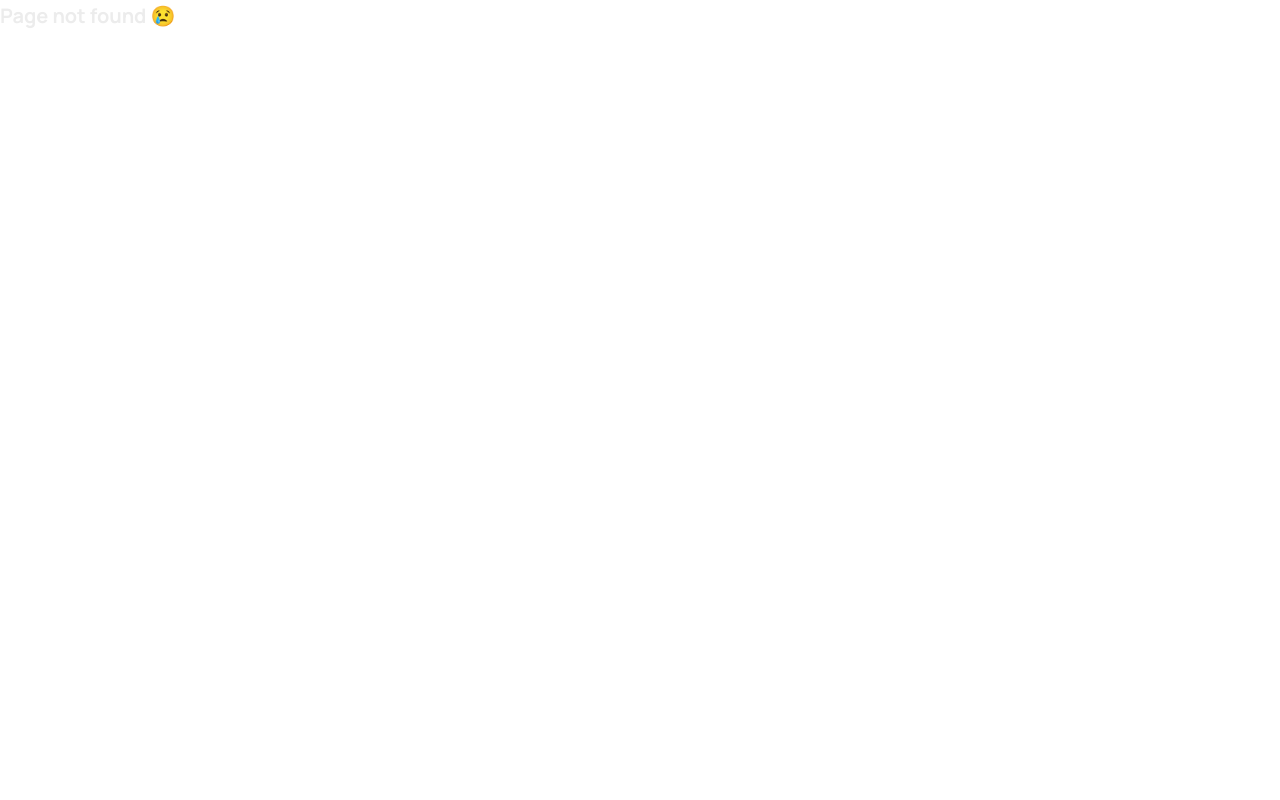
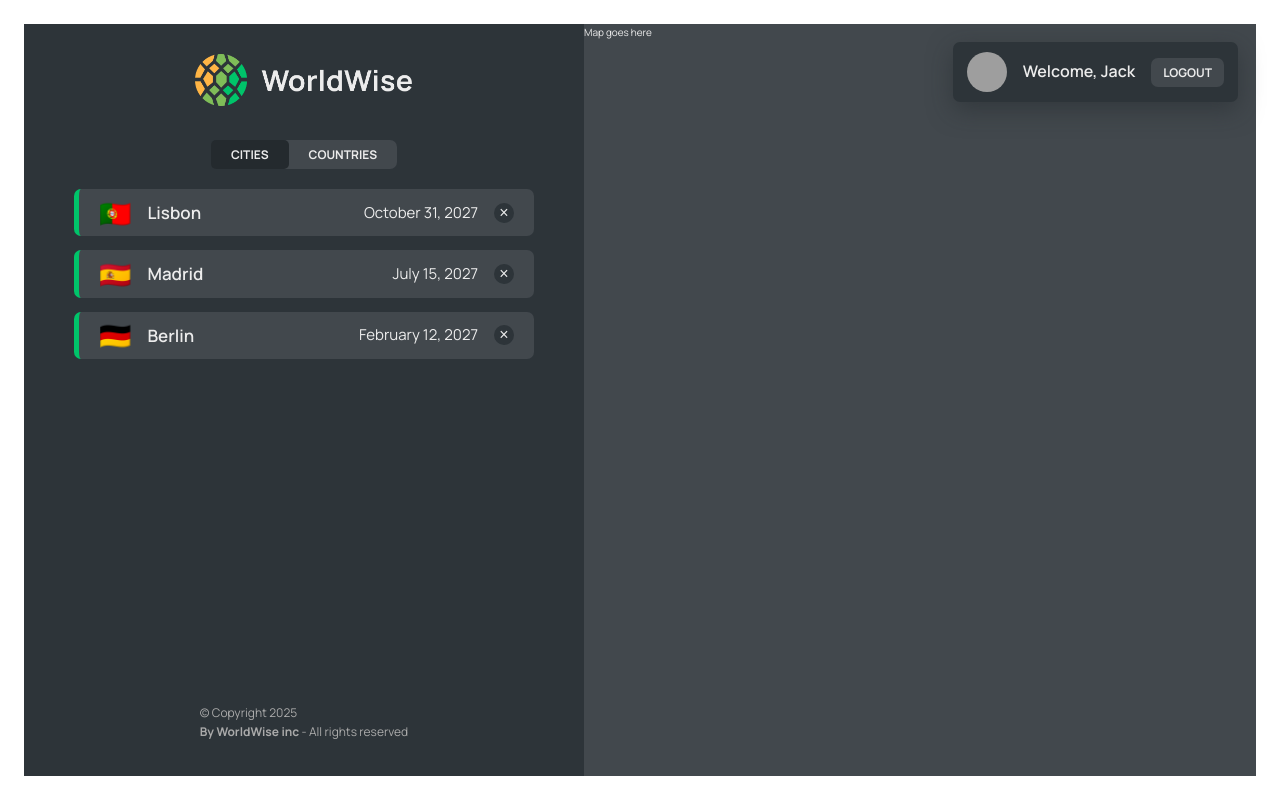
Before and after one commit to AngelosZar/worldWise, a React (Vite) app: page /app/cities in a window 1280 px wide. Before the commit this address had no page. Built offline with nearby package versions, Linux system fonts and the light colour scheme; data requests are answered from the project's data file; grey boxes are pictures that could not be loaded.

Commit message:
cities implementation

```diff
--- a/package.json
+++ b/package.json
@@ -8,9 +8,11 @@
     "build": "vite build",
     "preview": "vite preview",
     "lint": "eslint src --ext js,jsx --report-unused-disable-directives --max-warnings 0",
-    "lint:fix": "eslint src --ext js,jsx --fix"
+    "lint:fix": "eslint src --ext js,jsx --fix",
+    "server": "json-server --watch data/cities.json --port 3000"
   },
   "dependencies": {
+    "json-server": "^1.0.0-beta.3",
     "react": "^19.0.0",
     "react-dom": "^19.0.0",
     "react-router-dom": "^7.3.0"
--- a/src/App.jsx
+++ b/src/App.jsx
@@ -1,4 +1,4 @@
-import React from 'react';
+import React, { useEffect, useState } from 'react';
 import { BrowserRouter, Routes, Route } from 'react-router-dom';
 // import Layout from './components/Layout';
 import Product from './pages/Product';
@@ -7,9 +7,34 @@
 import PageNotFound from './pages/PageNotFound';
 import AppLayout from './pages/AppLayout';
 import Login from './pages/Login';
+import CityList from './components/CityList';
+
 // import AppLayout from './pages/AppLayout';
+const BASE_URL = 'http://localhost:3000';
+function App() {
+  // eslint-disable-next-line no-unused-vars
+  const [cities, setCities] = useState([]);
+  // const [countries, setCountries] = useState([]);
+  // const [form, setForm] = useState({});
+  //
+  // eslint-disable-next-line no-unused-vars
+  const [loading, setLoading] = useState(true);
+  useEffect(function () {
+    async function fetchCities() {
+      try {
+        setLoading(true);
+        const response = await fetch(`${BASE_URL}/cities`);
+        const data = await response.json();
+        setCities(data);
+      } catch (error) {
+        console.error('Error fetching cities:', error);
+      } finally {
+        setLoading(false);
+      }
+    }
+    fetchCities();
+  }, []);
 
-function App() {
   return (
     <BrowserRouter>
       {/* <Layout> */}
@@ -17,7 +42,18 @@
         <Route path="/" element={<Homepage />} />
         <Route path="pricing" element={<Pricing />} />
         <Route path="product" element={<Product />} />
-        <Route path="app" element={<AppLayout />} />
+        <Route path="app" element={<AppLayout />}>
+          <Route
+            index
+            element={<CityList cities={cities} isLoading={loading} />}
+          />
+          <Route
+            path="cities"
+            element={<CityList cities={cities} isLoading={loading} />}
+          />
+          <Route path="countries" element={<p>Countries</p>} />
+          <Route path="form" element={<p>Form</p>} />
+        </Route>
         <Route path="login" element={<Login />} />
         <Route path="*" element={<PageNotFound />} />
       </Routes>
--- /dev/null
+++ b/src/components/CityItem.jsx
@@ -0,0 +1,23 @@
+import React from 'react';
+import styles from './CityItem.module.css';
+
+const formatDate = date =>
+  new Intl.DateTimeFormat('en', {
+    day: 'numeric',
+    month: 'long',
+    year: 'numeric',
+  }).format(new Date(date));
+
+function CityItem({ city }) {
+  const { cityName, emoji, date } = city;
+  return (
+    <li className={styles.cityItem}>
+      <span className={styles.emoji}>{emoji}</span>
+      <h3 className={styles.name}>{cityName}</h3>
+      <time className={styles.date}>{formatDate(date)}</time>
+      <button className={styles.deleteBtn}>&times;</button>
+    </li>
+  );
+}
+
+export default CityItem;
--- /dev/null
+++ b/src/components/CityList.jsx
@@ -0,0 +1,22 @@
+import React from 'react';
+import styles from './CityList.module.css';
+import Spinner from './Spinner';
+import CityItem from './CityItem';
+import Message from './Message';
+
+function CityList({ loading, cities }) {
+  if (loading) return <Spinner />;
+  if (!cities || cities.length === 0)
+    return (
+      <Message message={'Add your first city by clicking on a city map'} />
+    );
+  return (
+    <ul className={styles.cityList}>
+      {cities.map(city => (
+        <CityItem city={city} key={city.id} />
+      ))}
+    </ul>
+  );
+}
+
+export default CityList;
--- a/src/components/Sidebar.jsx
+++ b/src/components/Sidebar.jsx
@@ -1,4 +1,5 @@
 import React from 'react';
+import { Outlet } from 'react-router-dom';
 import styles from './Sidebar.module.css';
 import AppNav from './AppNav';
 import Logo from './Logo';
@@ -9,7 +10,7 @@
     <div className={styles.sidebar}>
       <Logo />
       <AppNav />
-      <p>List of cities</p>
+      <Outlet />
       <Footer />
     </div>
   );
--- a/src/pages/AppLayout.jsx
+++ b/src/pages/AppLayout.jsx
@@ -3,14 +3,15 @@
 // import Map from '../components/Map';
 import Sidebar from '../components/Sidebar';
 import Map from '../components/Map';
+// import User from '../components/User';
 import User from '../components/User';
-// import User from '../components/User';
+import styles from './AppLayout.module.css';
 
 // import styles from './AppLayout.module.css';
 
 function AppLayout() {
   return (
-    <div>
+    <div className={styles.app}>
       <Sidebar />
       <Map />
       <User />
--- a/vite.config.js
+++ b/vite.config.js
@@ -2,7 +2,15 @@
 import react from '@vitejs/plugin-react';
 import eslint from 'vite-plugin-eslint';
 
-// https://vite.dev/config/
 export default defineConfig({
-  plugins: [react(), eslint()],
+  plugins: [
+    react(),
+    eslint({
+      failOnError: false, // This prevents ESLint warnings from stopping your dev server
+      lintOnStart: true, // Run ESLint on server start
+      emitWarning: true, // Show warnings
+      emitError: false, // Don't treat warnings as errors
+      cache: true, // Enable caching for better performance
+    }),
+  ],
 });
```
Also changed, not shown: .eslintrc.cjs, 1 other file (tests, documents, lock files or other folders).
